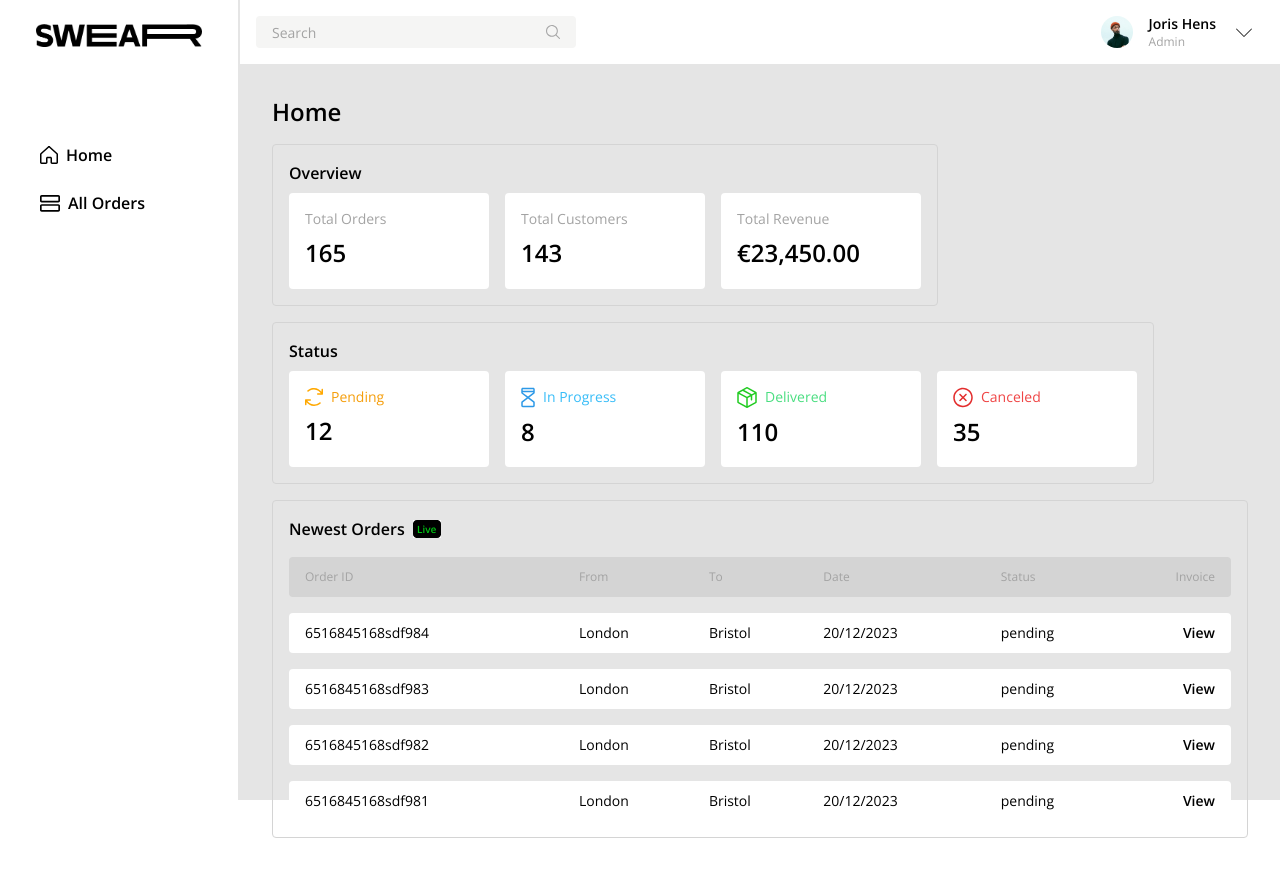
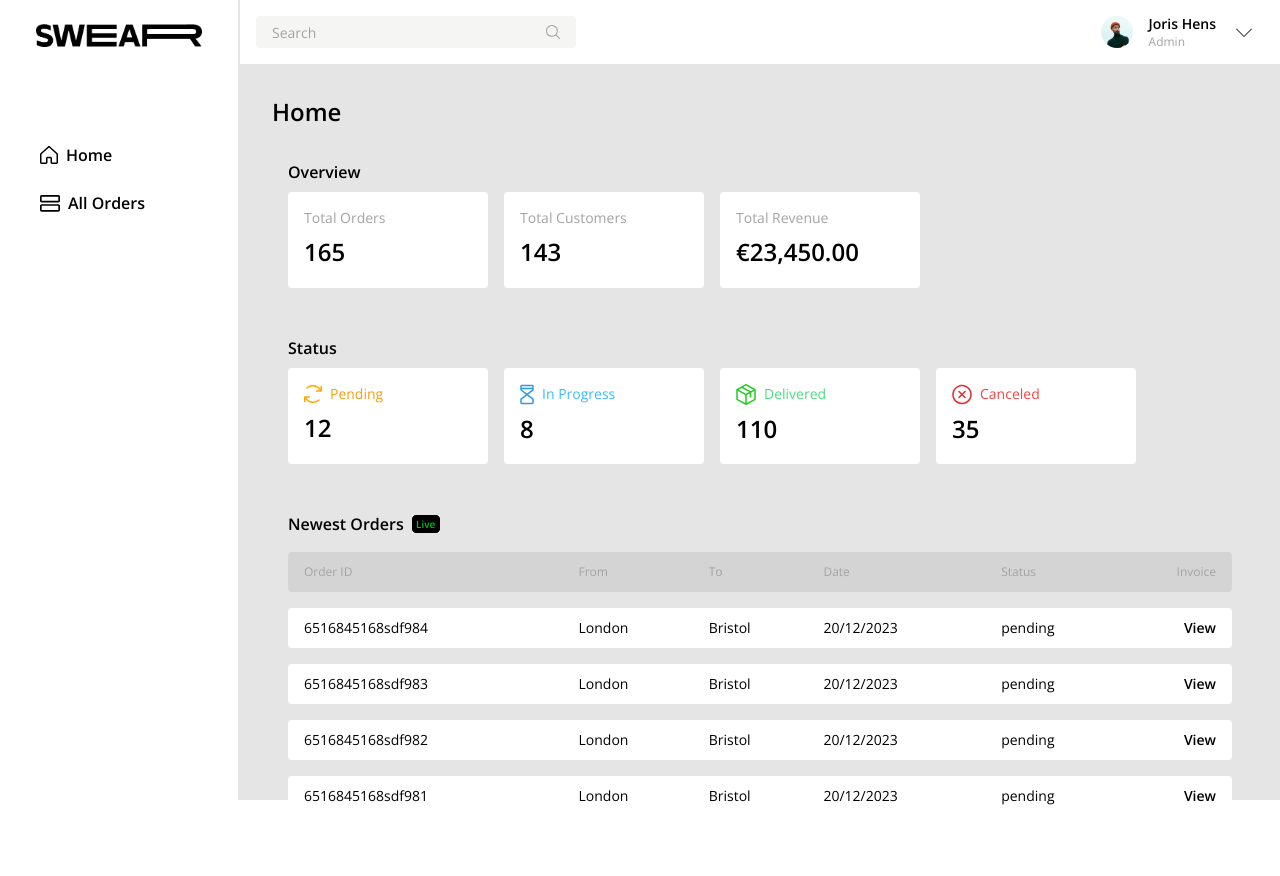
Before and after one commit to GlennVinck/swear-frontend, a Vue app: page / in a window 1280 px wide. Shown: the top 876 px of the page. Built offline with nearby package versions, Linux system fonts and the light colour scheme.

Commit message:
style: removed borders around homepage components

```diff
--- a/src/views/Home.vue
+++ b/src/views/Home.vue
@@ -12,7 +12,7 @@ import OrderTable from "../components/OrderTable.vue";
       <Topbar />
       <div class="p-8">
         <h1 class="text-2xl font-semibold mb-2">Home</h1>
-        <div class="w-fit p-4 pr-0 my-4 border border-neutral-300 rounded">
+        <div class="w-fit p-4 pr-0 my-4">
           <h2 class="text-base font-semibold mb-2">Overview</h2>
           <div class="flex row">
             <CardSmall title="Total Orders" :content="165" />
@@ -20,7 +20,7 @@ import OrderTable from "../components/OrderTable.vue";
             <CardSmall title="Total Revenue" :content="'€23,450.00'" />
           </div>
         </div>
-        <div class="w-fit p-4 pr-0 my-4 border border-neutral-300 rounded">
+        <div class="w-fit p-4 pr-0 my-4">
           <h2 class="text-base font-semibold mb-2">Status</h2>
           <div class="flex row">
             <CardSmall
@@ -45,9 +45,7 @@ import OrderTable from "../components/OrderTable.vue";
             />
           </div>
         </div>
-        <div
-          class="w-screeen max-w-6xl p-4 pb-0 my-4 border border-neutral-300 rounded"
-        >
+        <div class="w-screeen max-w-6xl p-4 pb-0 my-4">
           <div class="flex row items-center">
             <h2 class="text-base font-semibold">Newest Orders</h2>
             <img
```
Also changed, not shown: src/assets/icons/signout.svg (added).
